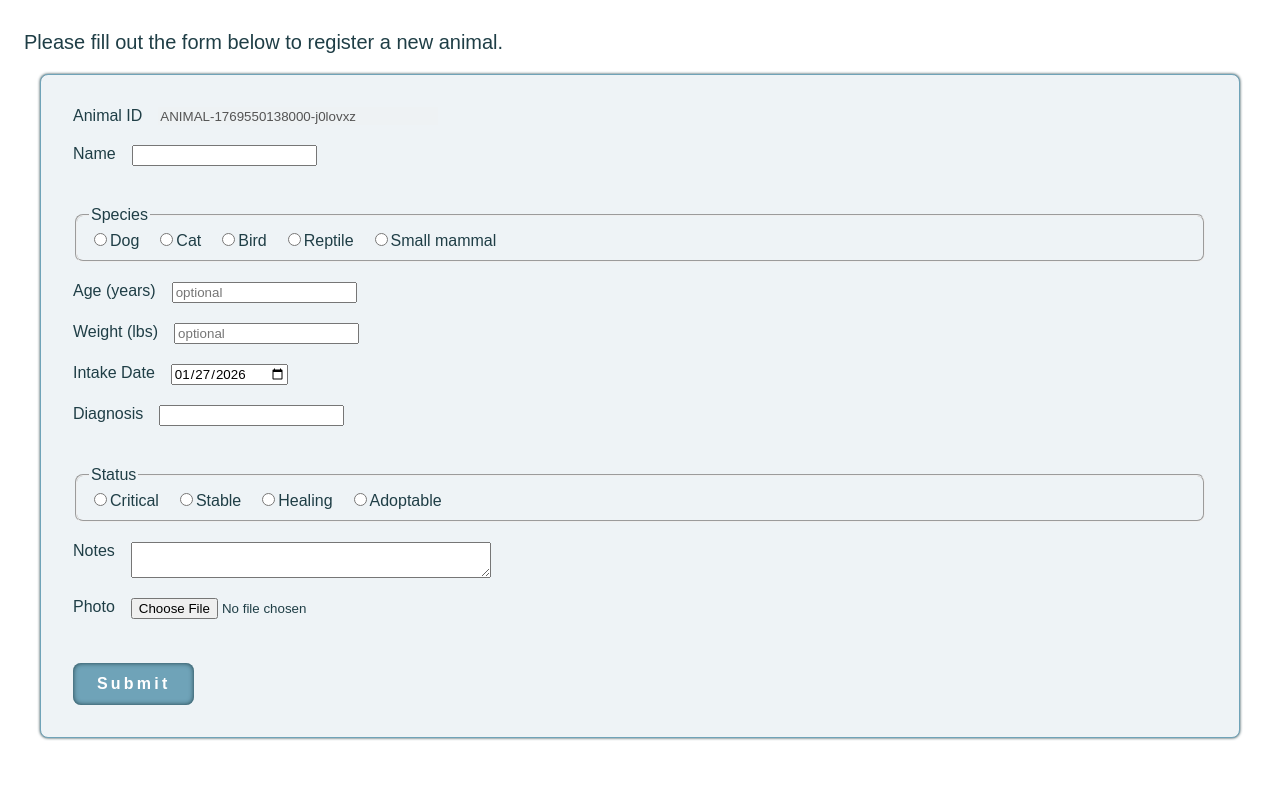
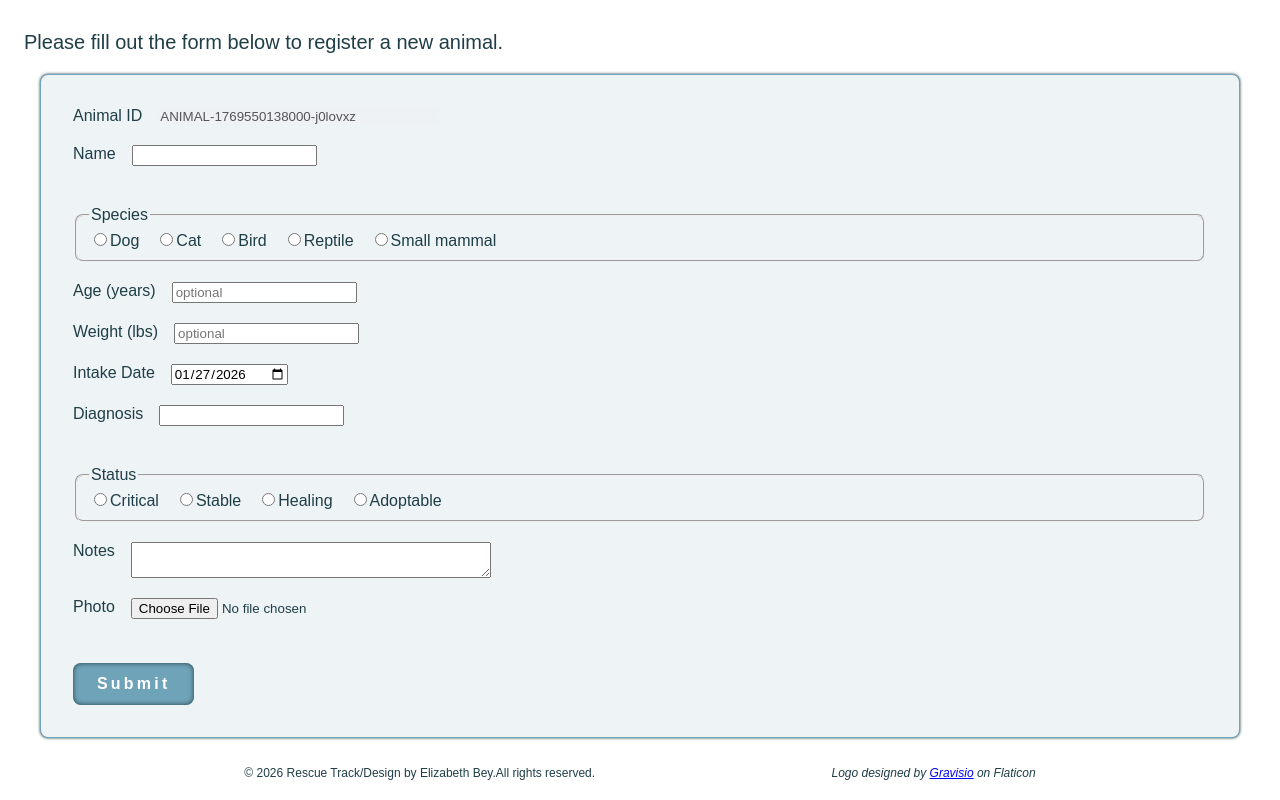
Before and after one commit to ebey04/animalRescueApp, a React (Vite) app: page / in a window 1280 px wide. Shown: the part 188-988 px from the top of the page. Before the commit the page ends 942 px from the top, so only its background shows below. Built offline with nearby package versions, Linux system fonts and the light colour scheme.

Commit message:
feat(footer): add footer component for copyright info and logo attribution. style using Flexbox & brand colors

```diff
--- a/src/App.jsx
+++ b/src/App.jsx
@@ -4,6 +4,7 @@ import { Link } from 'react-router-dom'
 import Navbar from './navbar/Navbar.jsx'
 import Home from './Home/Home.jsx'
 import IntakeForm from './Intake Form/IntakeForm.jsx'
+import Footer from './Footer/Footer.jsx'
 
 function App() {
 
@@ -13,6 +14,7 @@ function App() {
       <Navbar />
       <IntakeForm />
       {/* <Home /> */}
+      <Footer />
     </>
   )
 }
--- /dev/null
+++ b/src/Footer/Footer.jsx
@@ -0,0 +1,11 @@
+import styles from './Footer.module.css';
+
+export default function Footer() {
+    return (
+        <footer className={styles.footer}>
+        <p>© 2026 Rescue Track/Design by Elizabeth Bey.All rights reserved.</p>
+        <span>Logo designed by <a href="https://www.flaticon.com/authors/gravisio" target="_blank"
+        rel="noopener noreferrer" aria-label="Gravisio on Flaticon (opens in new tab)">Gravisio</a> on Flaticon</span>
+        </footer>
+    );
+}
--- /dev/null
+++ b/src/Footer/Footer.module.css
@@ -0,0 +1,15 @@
+.footer{
+    display: flex;
+    flex-wrap: wrap;
+    align-items: center;
+    justify-content: space-evenly;
+}
+
+.footer p, .footer span{
+    font-size: .75rem;
+}
+
+span{
+    color: var(--text-color);
+    font-style: italic;
+}
```
Also changed, not shown: src/index.css (line endings or trailing spaces).
